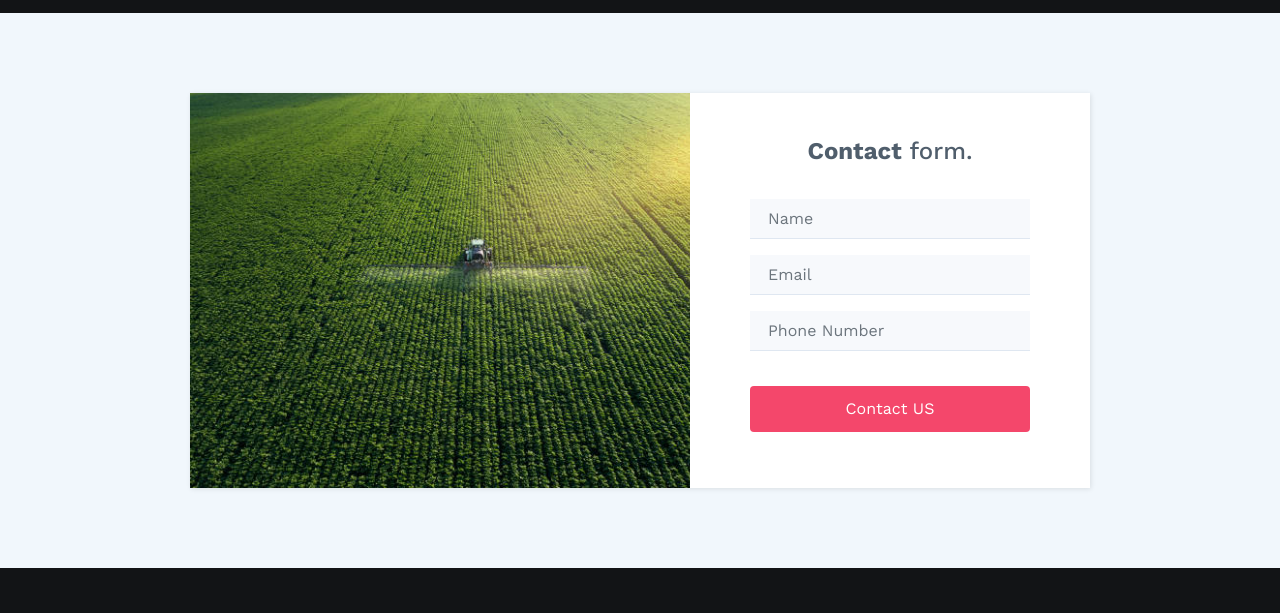
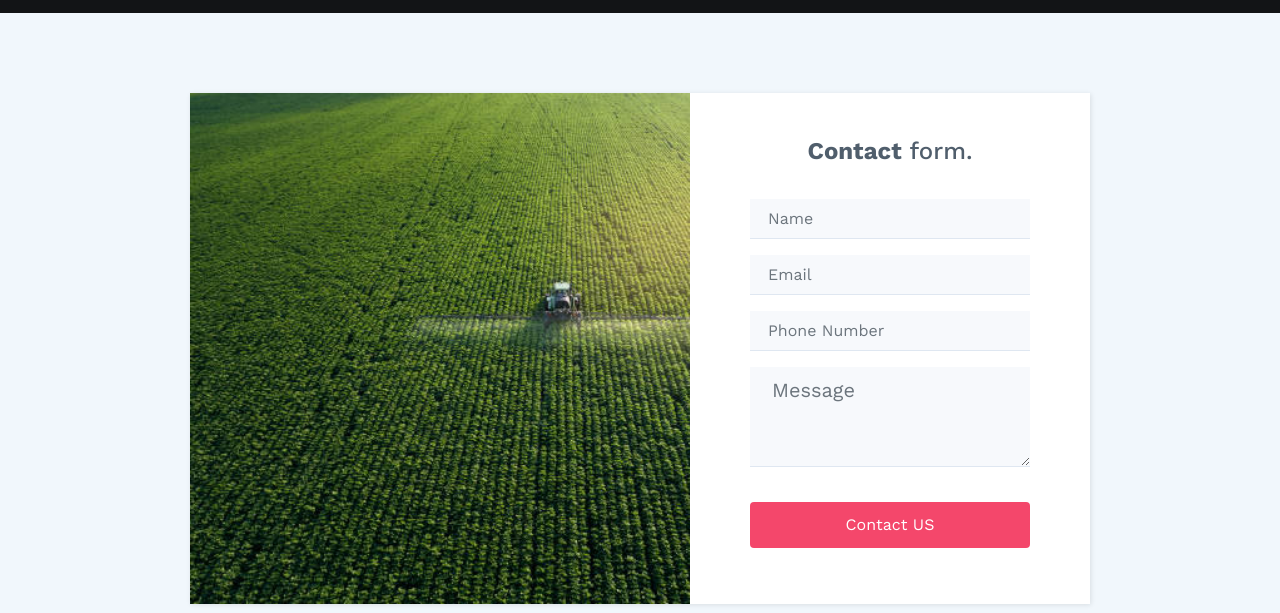
Before and after one commit to nsfuntionality/amyrafarm, a plain HTML site: page contact.html in a window 1280 px wide. Shown: the part 164-777 px from the top of the page. Drawn offline with nearby package versions, Linux system fonts and the light colour scheme.

Commit message:
Add files via upload

```diff
--- a/contact.html
+++ b/contact.html
@@ -49,6 +49,7 @@
                 <div class="mb-3"><input class="form-control" type="text" name="name" placeholder="Name"></div>
                 <div class="mb-3"><input class="form-control" type="email" name="email" placeholder="Email"></div>
                 <div class="mb-3"><input class="form-control" type="text" name="phonenumber" placeholder="Phone Number"></div>
+                <div class="mb-3"><textarea class="form-control form-control-lg" name="message" placeholder="Message" style="height: 100px;"></textarea></div>
                 <div class="mb-3"><button class="btn btn-primary d-block w-100" type="submit">Contact US</button></div>
             </form>
         </div>
```
